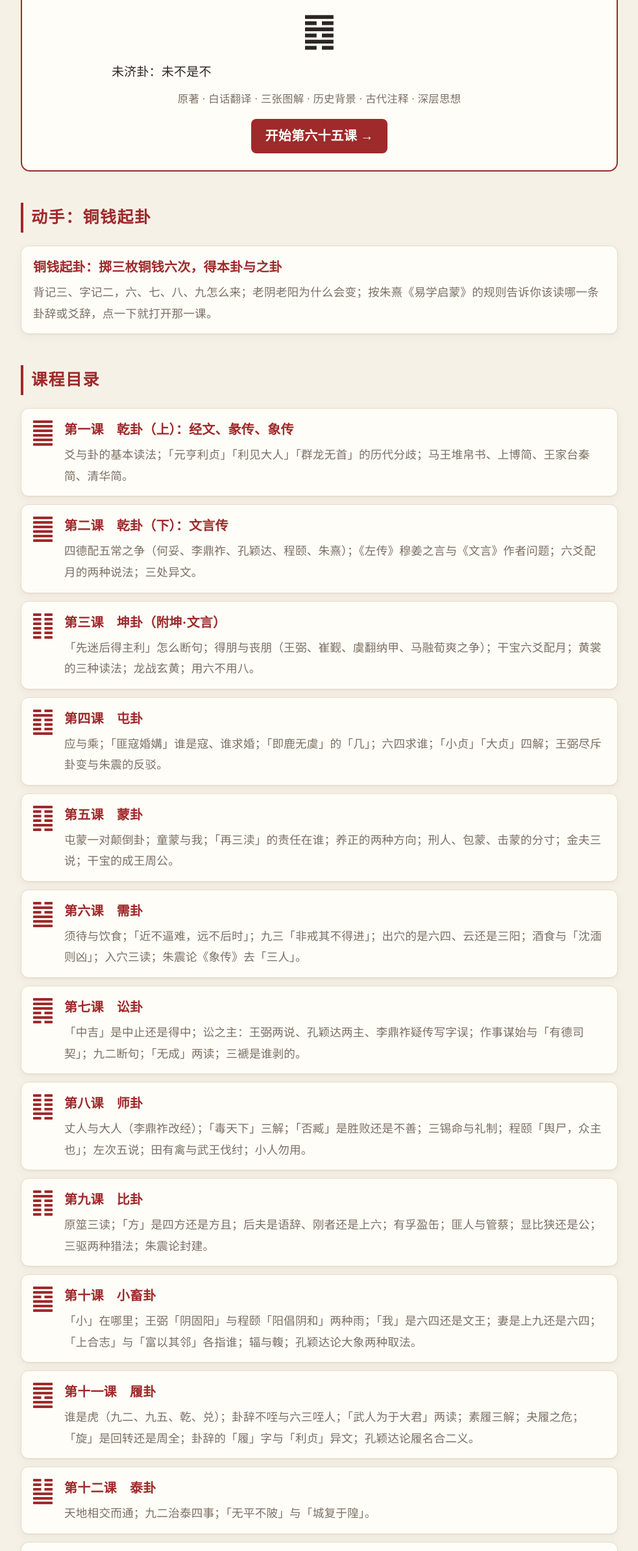
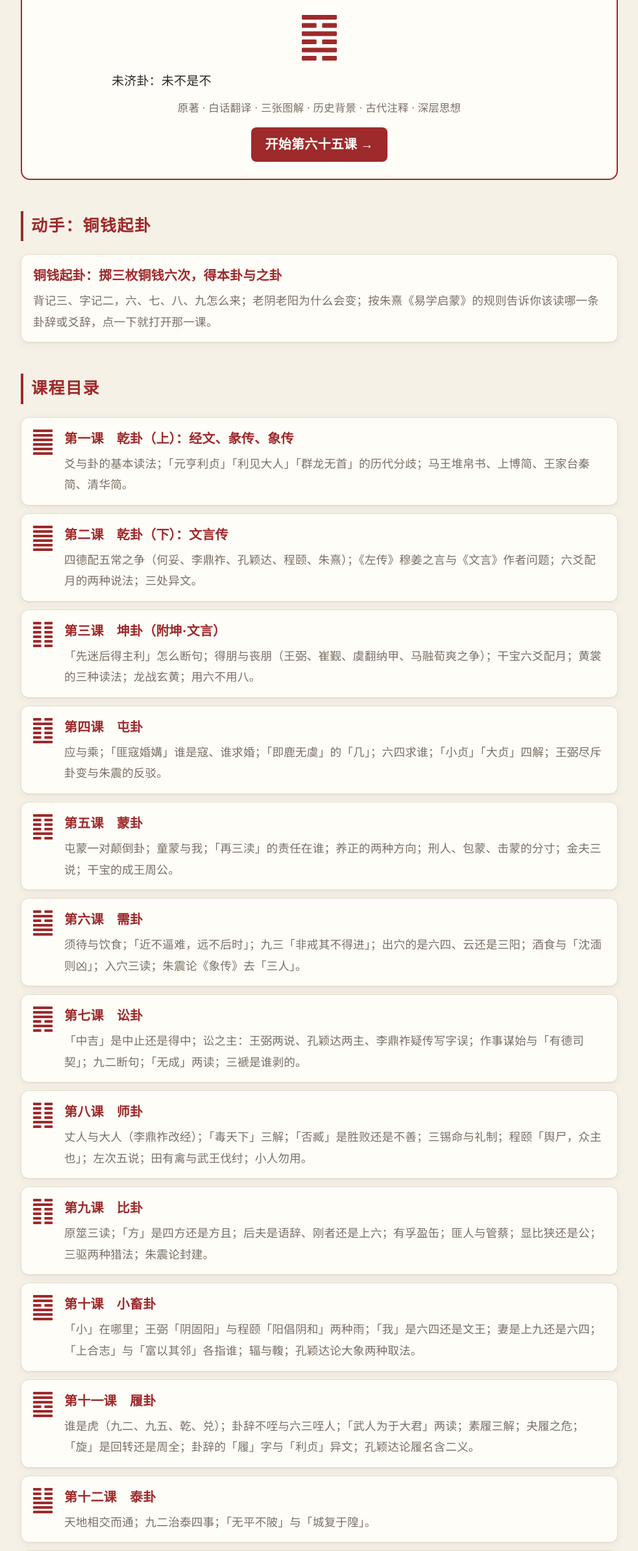
Before and after one commit to lidieburich-sys/Dream-of-the-Red-Chamber-Explained, a plain HTML site: page zhouyi/index.html in a window 1280 px wide. Shown: the part 413-2800 px from the top of the page at 65% size, without its empty margins (148-1131 px from the left). Drawn offline with Linux system fonts and the light colour scheme.

Commit message:
周易课程：同步正文中关于已改异文的说明，目录大卡片改用卦画
Co-Authored-By: Claude Opus 5.5 <noreply@anthropic.com>

```diff
--- a/zhouyi/index.html
+++ b/zhouyi/index.html
@@ -26,7 +26,7 @@
 <a class="bigcard" href="lesson65.html">
   <div class="k">六十四卦全部讲完 · 最后一课</div>
   <div class="h">第六十五课　未济卦</div>
-  <div class="gua">䷿</div>
+  <div class="gua"><svg class="guaimg" viewBox="0 0 60 78" role="img" aria-label="未济卦卦画"><rect class="yin" x="0" y="70" width="25.2" height="8" rx="1.5"/><rect class="yin" x="34.8" y="70" width="25.2" height="8" rx="1.5"/><rect class="yang" x="0" y="56" width="60" height="8" rx="1.5"/><rect class="yin" x="0" y="42" width="25.2" height="8" rx="1.5"/><rect class="yin" x="34.8" y="42" width="25.2" height="8" rx="1.5"/><rect class="yang" x="0" y="28" width="60" height="8" rx="1.5"/><rect class="yin" x="0" y="14" width="25.2" height="8" rx="1.5"/><rect class="yin" x="34.8" y="14" width="25.2" height="8" rx="1.5"/><rect class="yang" x="0" y="0" width="60" height="8" rx="1.5"/></svg></div>
   <div class="d">未济卦：未不是不</div>
   <div class="parts">原著 · 白话翻译 · 三张图解 · 历史背景 · 古代注释 · 深层思想</div>
   <div class="go">开始第六十五课 →</div>
@@ -64,7 +64,7 @@
   <li class="les"><a href="lesson10.html"><svg class="mini" viewBox="0 0 60 78" role="img" aria-label="小畜卦卦画"><rect class="yang" x="0" y="70" width="60" height="8" rx="1.5"/><rect class="yang" x="0" y="56" width="60" height="8" rx="1.5"/><rect class="yang" x="0" y="42" width="60" height="8" rx="1.5"/><rect class="yin" x="0" y="28" width="25.2" height="8" rx="1.5"/><rect class="yin" x="34.8" y="28" width="25.2" height="8" rx="1.5"/><rect class="yang" x="0" y="14" width="60" height="8" rx="1.5"/><rect class="yang" x="0" y="0" width="60" height="8" rx="1.5"/></svg><span>第十课　小畜卦</span></a>
     <div class="d">「小」在哪里；王弼「阴固阳」与程颐「阳倡阴和」两种雨；「我」是六四还是文王；妻是上九还是六四；「上合志」与「富以其邻」各指谁；辐与輹；孔颖达论大象两种取法。</div></li>
   <li class="les"><a href="lesson11.html"><svg class="mini" viewBox="0 0 60 78" role="img" aria-label="履卦卦画"><rect class="yang" x="0" y="70" width="60" height="8" rx="1.5"/><rect class="yang" x="0" y="56" width="60" height="8" rx="1.5"/><rect class="yin" x="0" y="42" width="25.2" height="8" rx="1.5"/><rect class="yin" x="34.8" y="42" width="25.2" height="8" rx="1.5"/><rect class="yang" x="0" y="28" width="60" height="8" rx="1.5"/><rect class="yang" x="0" y="14" width="60" height="8" rx="1.5"/><rect class="yang" x="0" y="0" width="60" height="8" rx="1.5"/></svg><span>第十一课　履卦</span></a>
-    <div class="d">谁是虎（九二、九五、乾、兑）；卦辞不咥与六三咥人；「武人为于大君」两读；素履三解；夬履之危；「旋」是回转还是周全；卦辞的「履」字与「利贞」异文；孔颖达论履名合二义。</div></li>
+    <div class="d">谁是虎（九二、九五、乾、兑）；卦辞不咥与六三咥人；「武人为于大君」两读；素履三解；夬履之危；「旋」是回转还是周全；卦辞的「履」字与「利贞」异文；孔颖达论履名含二义。</div></li>
   <li class="les"><a href="lesson12.html"><svg class="mini" viewBox="0 0 60 78" role="img" aria-label="泰卦卦画"><rect class="yang" x="0" y="70" width="60" height="8" rx="1.5"/><rect class="yang" x="0" y="56" width="60" height="8" rx="1.5"/><rect class="yang" x="0" y="42" width="60" height="8" rx="1.5"/><rect class="yin" x="0" y="28" width="25.2" height="8" rx="1.5"/><rect class="yin" x="34.8" y="28" width="25.2" height="8" rx="1.5"/><rect class="yin" x="0" y="14" width="25.2" height="8" rx="1.5"/><rect class="yin" x="34.8" y="14" width="25.2" height="8" rx="1.5"/><rect class="yin" x="0" y="0" width="25.2" height="8" rx="1.5"/><rect class="yin" x="34.8" y="0" width="25.2" height="8" rx="1.5"/></svg><span>第十二课　泰卦</span></a>
     <div class="d">天地相交而通；九二治泰四事；「无平不陂」与「城复于隍」。</div></li>
   <li class="les"><a href="lesson13.html"><svg class="mini" viewBox="0 0 60 78" role="img" aria-label="否卦卦画"><rect class="yin" x="0" y="70" width="25.2" height="8" rx="1.5"/><rect class="yin" x="34.8" y="70" width="25.2" height="8" rx="1.5"/><rect class="yin" x="0" y="56" width="25.2" height="8" rx="1.5"/><rect class="yin" x="34.8" y="56" width="25.2" height="8" rx="1.5"/><rect class="yin" x="0" y="42" width="25.2" height="8" rx="1.5"/><rect class="yin" x="34.8" y="42" width="25.2" height="8" rx="1.5"/><rect class="yang" x="0" y="28" width="60" height="8" rx="1.5"/><rect class="yang" x="0" y="14" width="60" height="8" rx="1.5"/><rect class="yang" x="0" y="0" width="60" height="8" rx="1.5"/></svg><span>第十三课　否卦</span></a>
--- a/zhouyi/style.css
+++ b/zhouyi/style.css
@@ -74,7 +74,9 @@ a.bigcard{display:block;text-decoration:none;color:var(--ink);background:var(--p
 a.bigcard:hover{background:var(--red-soft)}
 a.bigcard .k{font-size:.8em;color:var(--muted);letter-spacing:.2em}
 a.bigcard .h{font-family:var(--serif);font-size:1.5em;font-weight:700;color:var(--red);margin:6px 0 2px}
-a.bigcard .gua{font-size:3em;line-height:1.2;color:var(--ink)}
+a.bigcard .gua{line-height:1;margin:14px 0 6px}
+a.bigcard .gua svg{width:54px;height:auto}
+a.bigcard .gua svg .yang,a.bigcard .gua svg .yin{fill:var(--red)}
 a.bigcard .d{text-align:left;max-width:640px;margin:10px auto;font-size:.95em}
 a.bigcard .parts{font-size:.82em;color:var(--muted)}
 a.bigcard .go{display:inline-block;margin-top:14px;background:var(--red);color:var(--paper);border-radius:8px;padding:8px 22px;font-weight:700}
```
Also changed, not shown: zhouyi/lesson11.html (+1 -1 lines), zhouyi/lesson41.html (+2 -2 lines).
